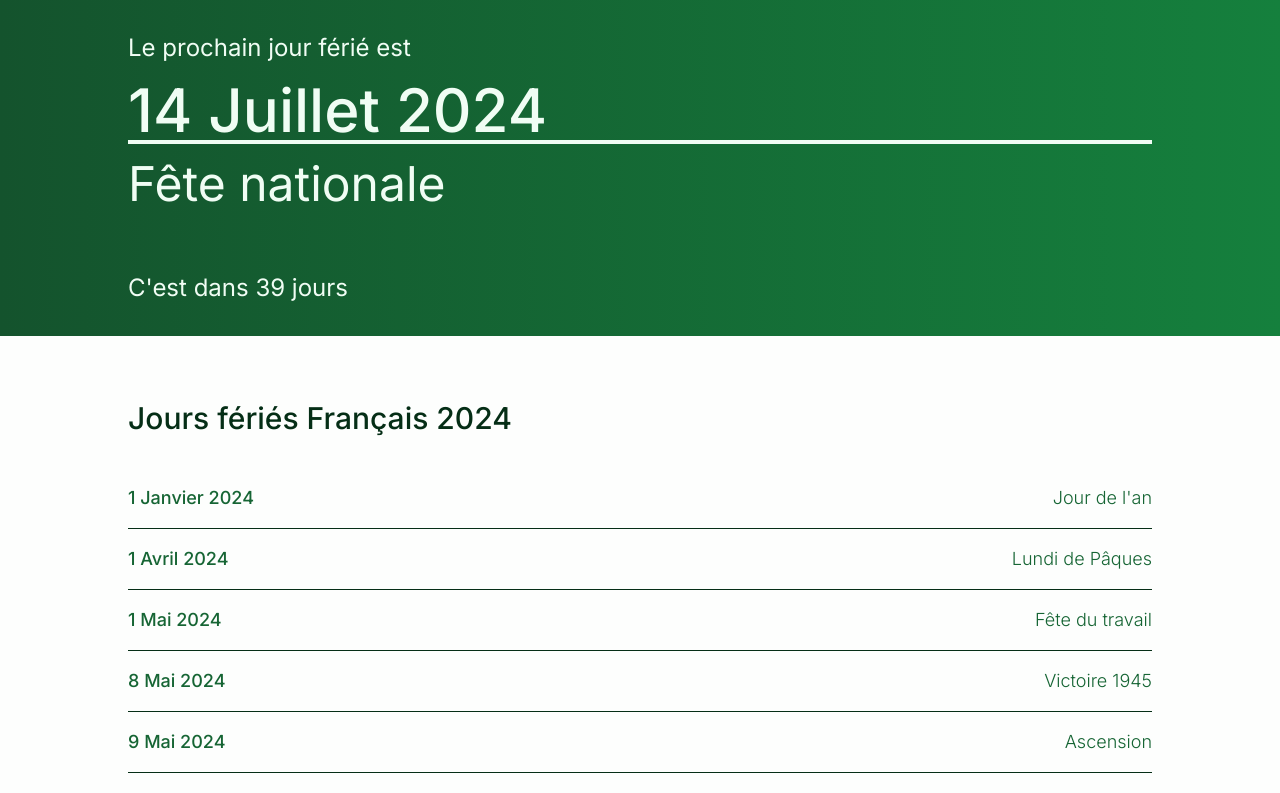
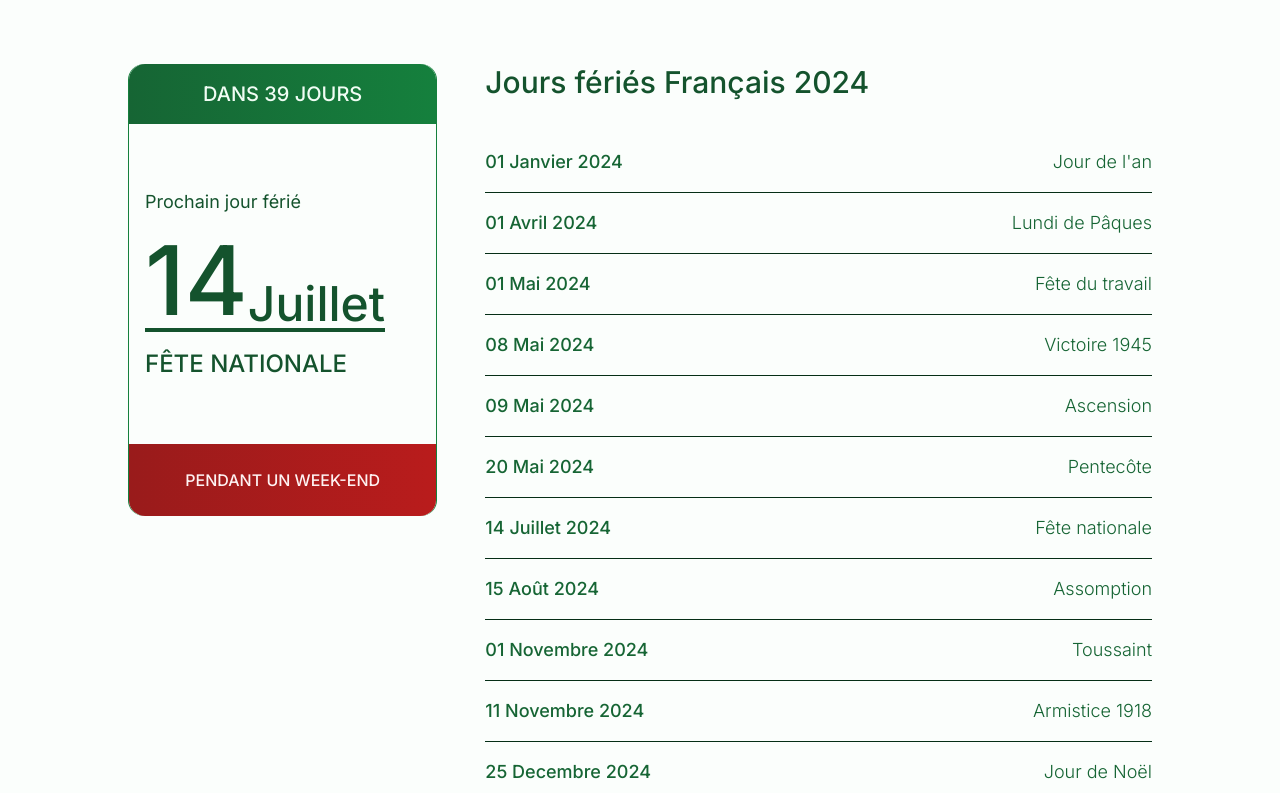
Before and after one commit to jean1591/quand-est-le-prochain-jour-ferie, a Next.js app: page / in a window 1280 px wide. Shown: the top 793 px of the page. Built offline with nearby package versions, Linux system fonts and the light colour scheme.

Commit message:
create grid with next bank holiday card

```diff
--- a/src/app/component/Hero.tsx
+++ /dev/null
@@ -1,44 +0,0 @@
-import { bankHolidays, formatDateToHumanDate } from "@/utils";
-import { differenceInDays, isPast } from "date-fns";
-
-import Link from "next/link";
-
-export const Hero = () => {
-  const currentYear = new Date().getFullYear().toString();
-  let bankHolidayIndex = 0;
-  let nextBankHoliday = bankHolidays[currentYear][bankHolidayIndex];
-
-  while (isPast(nextBankHoliday.date)) {
-    bankHolidayIndex++;
-
-    // After YYYY-12-25, get the first element of next year
-    if (bankHolidayIndex === bankHolidays[currentYear].length) {
-      nextBankHoliday = bankHolidays[currentYear + 1][0];
-      break;
-    }
-
-    nextBankHoliday = bankHolidays[currentYear][bankHolidayIndex];
-  }
-
-  return (
-    <div className="py-8 bg-gradient-to-r from-green-900 to-green-700 text-green-50">
-      <div className="mx-auto max-w-5xl">
-        <p className="text-2xl font-normal">Le prochain jour férié est</p>
-        <Link href={`#${nextBankHoliday.date.toString()}`}>
-          <h1 className="mt-4 text-6xl font-medium border-b-4 border-green-50">
-            {formatDateToHumanDate(new Date(nextBankHoliday.date))}
-          </h1>
-        </Link>
-
-        <p className="mt-4 text-5xl font-normal">
-          {nextBankHoliday.description}
-        </p>
-
-        <p className="mt-16 text-2xl font-normal">{`C'est dans ${differenceInDays(
-          nextBankHoliday.date,
-          new Date()
-        )} jours`}</p>
-      </div>
-    </div>
-  );
-};
--- /dev/null
+++ b/src/app/component/nextBankHoliday.tsx
@@ -0,0 +1,64 @@
+import { bankHolidays, classNames, getMonthFromDate } from "@/utils";
+import { differenceInDays, isPast, isWeekend } from "date-fns";
+
+export const NextBankHoliday = () => {
+  const currentYear = new Date().getFullYear().toString();
+  let bankHolidayIndex = 0;
+  let nextBankHoliday = bankHolidays[currentYear][bankHolidayIndex];
+
+  while (isPast(nextBankHoliday.date)) {
+    bankHolidayIndex++;
+
+    // After YYYY-12-25, get the first element of next year
+    if (bankHolidayIndex === bankHolidays[currentYear].length) {
+      nextBankHoliday = bankHolidays[currentYear + 1][0];
+      break;
+    }
+
+    nextBankHoliday = bankHolidays[currentYear][bankHolidayIndex];
+  }
+
+  const happensDuringAWeekend = isWeekend(new Date(nextBankHoliday.date));
+
+  return (
+    <div className="w-full border-l border-r border-green-700 rounded-2xl bg-cover bg-center">
+      <div className="rounded-t-2xl bg-gradient-to-r from-green-800 to-green-700 p-4">
+        <p className="uppercase text-xl font-medium text-green-50 text-center">{`Dans ${differenceInDays(
+          nextBankHoliday.date,
+          new Date()
+        )} jours`}</p>
+      </div>
+
+      <div className="px-4 mt-16">
+        <p className="text-lg">Prochain jour férié</p>
+        <div className="mt-4 flex items-end justify-start">
+          <p className="text-8xl font-medium border-b-4 border-green-900">
+            {new Date(nextBankHoliday.date).getDate()}
+          </p>
+          <p className="text-5xl font-medium border-b-4 border-green-900">
+            {getMonthFromDate(new Date(nextBankHoliday.date))}
+          </p>
+        </div>
+      </div>
+
+      <div className="px-4 mt-4">
+        <p className="text-2xl font-medium uppercase">
+          {nextBankHoliday.description}
+        </p>
+      </div>
+
+      <div
+        className={classNames(
+          happensDuringAWeekend
+            ? "from-red-800 to-red-700 text-red-50"
+            : "from-green-800 to-green-700 text-green-50",
+          "mt-16 rounded-b-2xl bg-gradient-to-r py-2"
+        )}
+      >
+        <p className="p-4 uppercase text-md font-medium text-center">{`${
+          happensDuringAWeekend ? "Pendant" : "En dehors d'"
+        } un week-end`}</p>
+      </div>
+    </div>
+  );
+};
--- a/src/app/layout.tsx
+++ b/src/app/layout.tsx
@@ -1,6 +1,5 @@
 import "./globals.css";
 
-import { Hero } from "./component/Hero";
 import { Inter } from "next/font/google";
 import { classNames } from "@/utils";
 
@@ -13,11 +12,9 @@ export default function RootLayout({
   return (
     <html lang="fr" className="scroll-smooth" suppressHydrationWarning>
       <body
-        className={classNames(inter.className, "bg-green-50/10 text-green-950")}
+        className={classNames(inter.className, "bg-green-50/25 text-green-900")}
       >
-        <Hero />
-
-        <div className="my-16 mx-auto max-w-5xl">{children}</div>
+        <div className="my-16 px-4 sm:px-0 mx-auto max-w-5xl">{children}</div>
       </body>
     </html>
   );
--- a/src/app/page.tsx
+++ b/src/app/page.tsx
@@ -1,12 +1,17 @@
 import { bankHolidays, formatDateToHumanDate } from "@/utils";
-
-// isSaturday || isSunday to see if the day is on a week-end
+import { NextBankHoliday } from "./component/nextBankHoliday";
 
 export default function Home() {
   return (
     <div>
+      <div className="grid grid-cols-1 sm:grid-cols-3 gap-12">
+        {/* NEXT BANK HOLIDAY */}
+        <div>
+          <NextBankHoliday />
+        </div>
+
         {/* DETAILS */}
-      <div className="mt-16">
+        <div className="col-span-1 sm:col-span-2">
           <h2 className="text-3xl font-medium">Jours fériés Français 2024</h2>
           <div className="mt-8">
             {bankHolidays["2024"].map(({ date, description }) => (
@@ -24,5 +29,6 @@ export default function Home() {
           </div>
         </div>
       </div>
+    </div>
   );
 }
--- a/src/utils/date-formatter.ts
+++ b/src/utils/date-formatter.ts
@@ -14,5 +14,9 @@ const months = [
 ];
 
 export const formatDateToHumanDate = (date: Date): string => {
-  return `${date.getDate()} ${months[date.getMonth()]} ${date.getFullYear()}`;
+  return `${date.getDate().toString().padStart(2, "0")} ${months[date.getMonth()]} ${date.getFullYear()}`;
 };
+
+export const getMonthFromDate = (date: Date): string => {
+  return months[date.getMonth()];
+};
```
Lines whose indentation alone changed are shown as unchanged.
